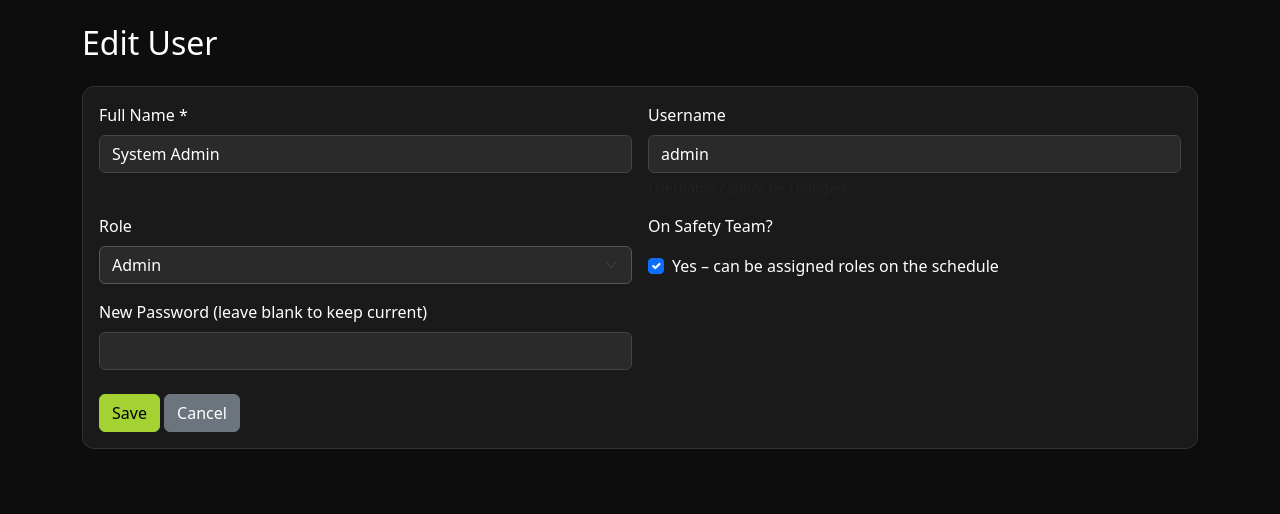
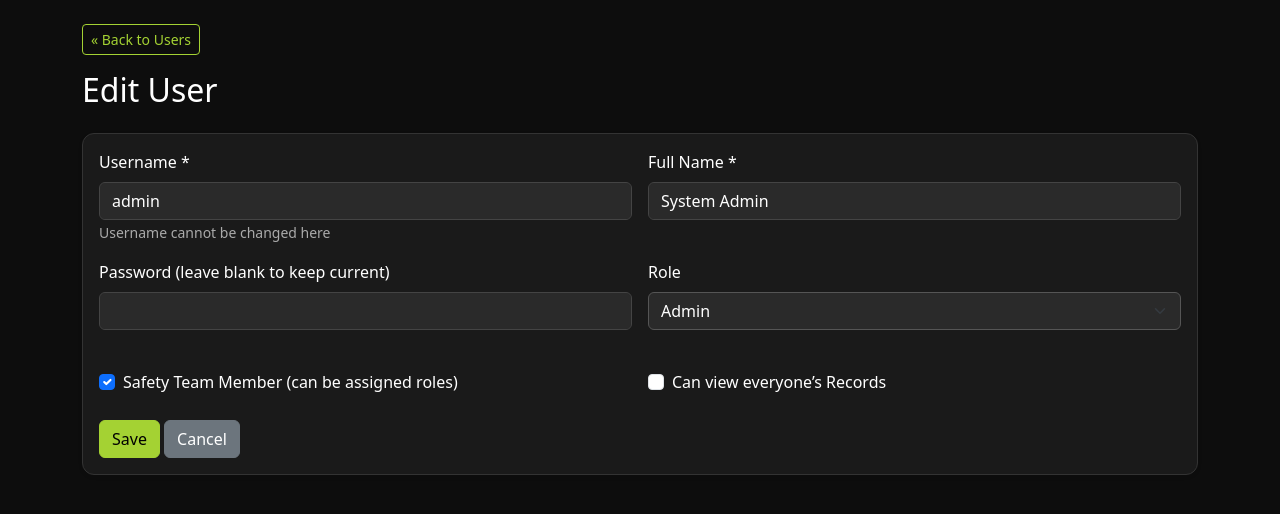
Before and after one commit to amfb98/church-safety-app, a Flask app: page /users/1/edit in a window 1280 px wide. Shown: the part 82-596 px from the top of the page. Run offline with Flask 3, Linux system fonts and the light colour scheme; a user stored in the database is signed in.

Commit message:
Refactor user form layout and labels

```diff
--- a/templates/user_form.html
+++ b/templates/user_form.html
@@ -1,29 +1,32 @@
 {% extends "base.html" %}
 {% block title %}{{ 'Edit User' if user else 'Add User' }}{% endblock %}
 {% block content %}
-<h2 class="mb-4">{{ 'Edit User' if user else 'Add User' }}</h2>
+<div class="mb-3">
+    <a href="{{ url_for('users') }}" class="btn btn-sm btn-outline-secondary">&laquo; Back to Users</a>
+</div>
 
-<form method="POST" class="card card-body">
+<h2 class="mb-4">{{ 'Edit User' if user else 'Add New User' }}</h2>
+
+<form method="POST" class="card card-body shadow-sm">
     <div class="row g-3">
+        <div class="col-md-6">
+            <label class="form-label">Username *</label>
+            <input type="text" name="username" class="form-control" required
+                   value="{{ user.username if user else '' }}"
+                   {% if user %}readonly{% endif %}>
+            {% if user %}<small class="text-muted">Username cannot be changed here</small>{% endif %}
+        </div>
+
         <div class="col-md-6">
             <label class="form-label">Full Name *</label>
             <input type="text" name="full_name" class="form-control" required
                    value="{{ user.full_name if user else '' }}">
         </div>
 
-        {% if not user %}
         <div class="col-md-6">
-            <label class="form-label">Username *</label>
-            <input type="text" name="username" class="form-control" required
-                   placeholder="lowercase, no spaces">
+            <label class="form-label">Password {% if not user %}*{% else %}(leave blank to keep current){% endif %}</label>
+            <input type="password" name="password" class="form-control" {% if not user %}required{% endif %}>
         </div>
-        {% else %}
-        <div class="col-md-6">
-            <label class="form-label">Username</label>
-            <input type="text" class="form-control" value="{{ user.username }}" disabled>
-            <div class="form-text">Username cannot be changed</div>
-        </div>
-        {% endif %}
 
         <div class="col-md-6">
             <label class="form-label">Role</label>
@@ -34,22 +37,23 @@
         </div>
 
         <div class="col-md-6">
-            <label class="form-label">On Safety Team?</label>
-            <div class="form-check mt-2">
+            <div class="form-check mt-4">
                 <input class="form-check-input" type="checkbox" name="is_safety_team" id="is_safety_team"
                        {% if not user or user.is_safety_team %}checked{% endif %}>
                 <label class="form-check-label" for="is_safety_team">
-                    Yes – can be assigned roles on the schedule
+                    Safety Team Member (can be assigned roles)
                 </label>
             </div>
         </div>
 
         <div class="col-md-6">
-            <label class="form-label">
-                {% if user %}New Password (leave blank to keep current){% else %}Password *{% endif %}
-            </label>
-            <input type="password" name="password" class="form-control"
-                   {% if not user %}required{% endif %}>
+            <div class="form-check mt-4">
+                <input class="form-check-input" type="checkbox" name="can_view_all_records" id="can_view_all_records"
+                       {% if user and user.can_view_all_records %}checked{% endif %}>
+                <label class="form-check-label" for="can_view_all_records">
+                    Can view everyone’s Records
+                </label>
+            </div>
         </div>
     </div>
 
```
